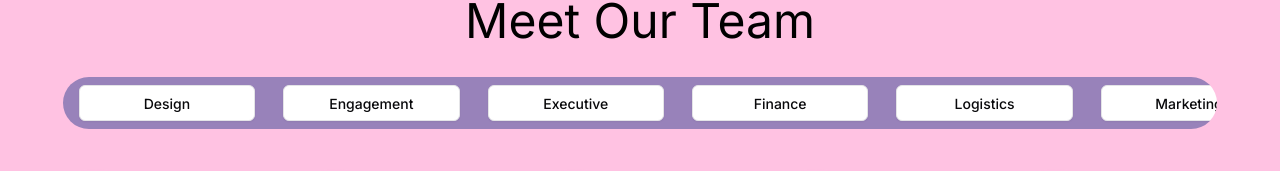
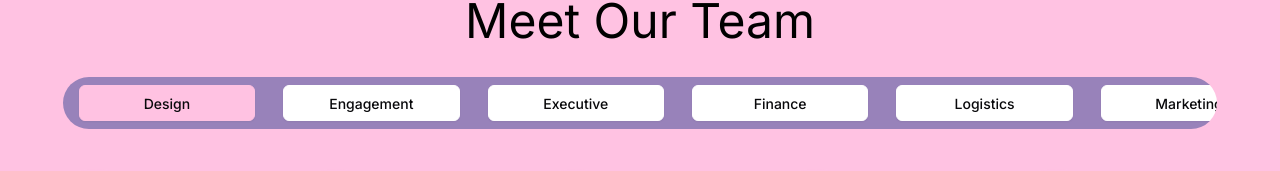
Before and after one commit to SF-Hacks-at-SFSU/sfhacks2025, a Next.js app: page / in a window 1280 px wide. Shown: the part 1131-1302 px from the top of the page. Built offline with nearby package versions, Linux system fonts and the light colour scheme; grey boxes are pictures that could not be loaded.

Commit message:
change button color on click

```diff
--- a/src/components/aboutUs/AboutUs.jsx
+++ b/src/components/aboutUs/AboutUs.jsx
@@ -4,19 +4,11 @@ import React from "react";
 import Person from "./Person";
 import { Button } from "../ui/button";
 import { useState } from "react";
-import {
-  Card, CardContent, CardDescription,
-  CardFooter, CardHeader, CardTitle,
-} from "@/components/ui/card"
-import { Avatar, AvatarFallback, AvatarImage } from "@/components/ui/avatar"
 
-import Image from "next/image";
-
-
+// change the pictures of the team members make sure its centered correctly
 const AboutUs = () => {
 
   const [filter, setFilter] = useState("Design");
-  const [people, setPeople] = useState([])
   const teams = [
     {
       team: "Design",
@@ -66,7 +58,7 @@ const AboutUs = () => {
       team: "Marketing",
       members: [
         { name: "John", img: "/team/john.jpg" },
-        // { name: "Trish", img: "/team/trish.jpg" },
+        { name: "Trish", img: "/team/trish.png" },
         { name: "William", img: "/team/william.jpg" },
       ]
     },
@@ -92,13 +84,9 @@ const AboutUs = () => {
     }
   ]
 
-  const handleFilter = (team) => {
-    setFilter(team);
-  }
   return (
     <div className=" bg-sfPink grid gap-8 pb-20">
       <p className="text-center text-6xl mt-12 md:text-7xl text-black">About Us</p>
-
       <p className="text-center text-2xl text-black p-6 ">
         SF Hacks is more than just an event, we are a team of passionate
         individuals dedicated to hosting this hackathon. Our diverse team spans
@@ -114,8 +102,9 @@ const AboutUs = () => {
               onClick={() => setFilter(department.team)}
               key={i}
               variant="outline"
-              className="bg-white inline-block hover:scale-105 shrink-0
-              snap-start scroll-ml-4 w-1/2 sm:w-1/4 md:w-1/5 lg:w-1/6 xl:w-1/7"
+              className={`inline-block hover:scale-105 shrink-0 hover:bg-sfPink hover:border-sfPink
+              snap-start scroll-ml-4 w-1/2 sm:w-1/4 md:w-1/5 lg:w-1/6 xl:w-1/7
+              ${filter === department.team ? "bg-sfPink border-sfPink" : "bg-white border-white"}`}
             >
               {department.team}
             </Button>
```
Also changed, not shown: public/team/trish.png (added).
